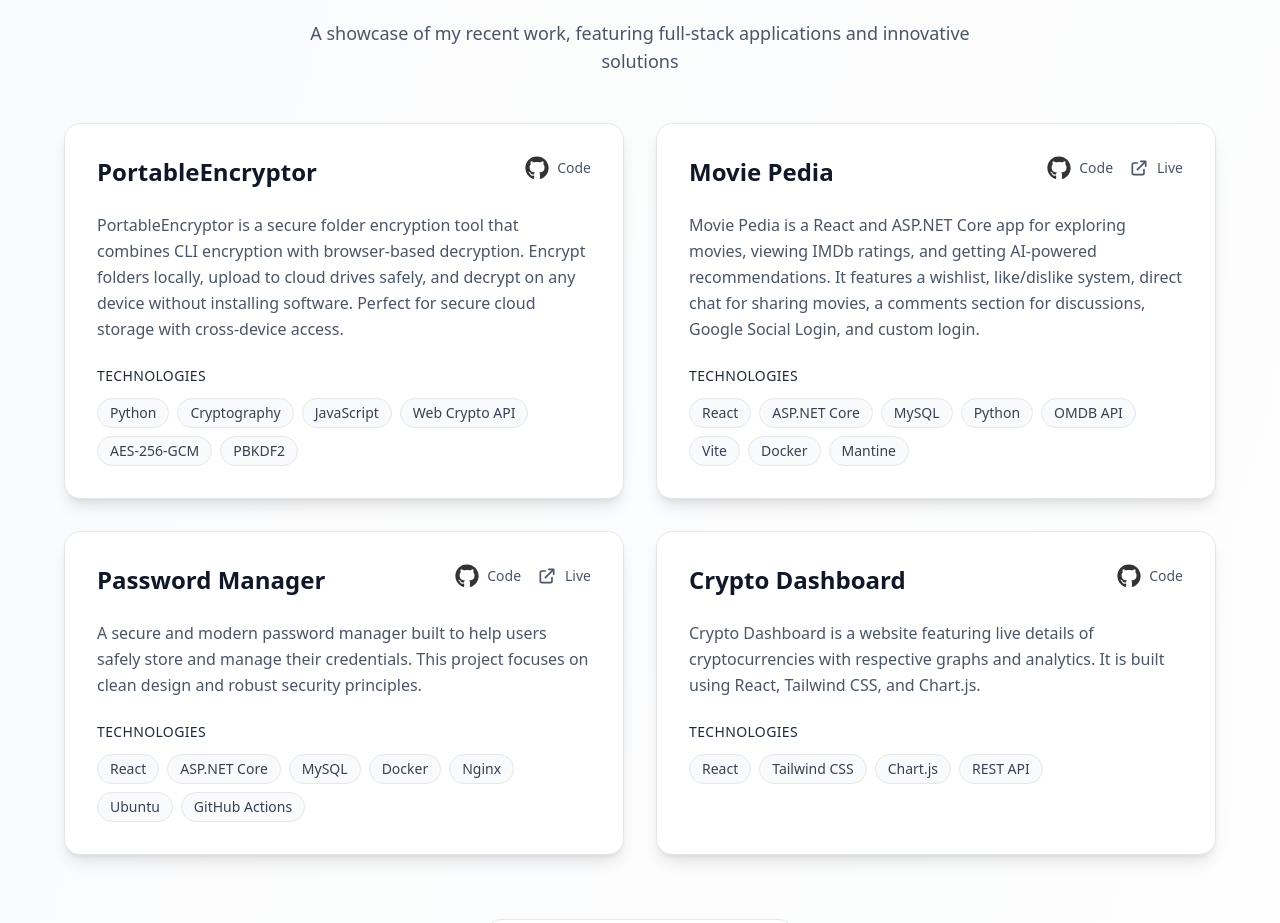
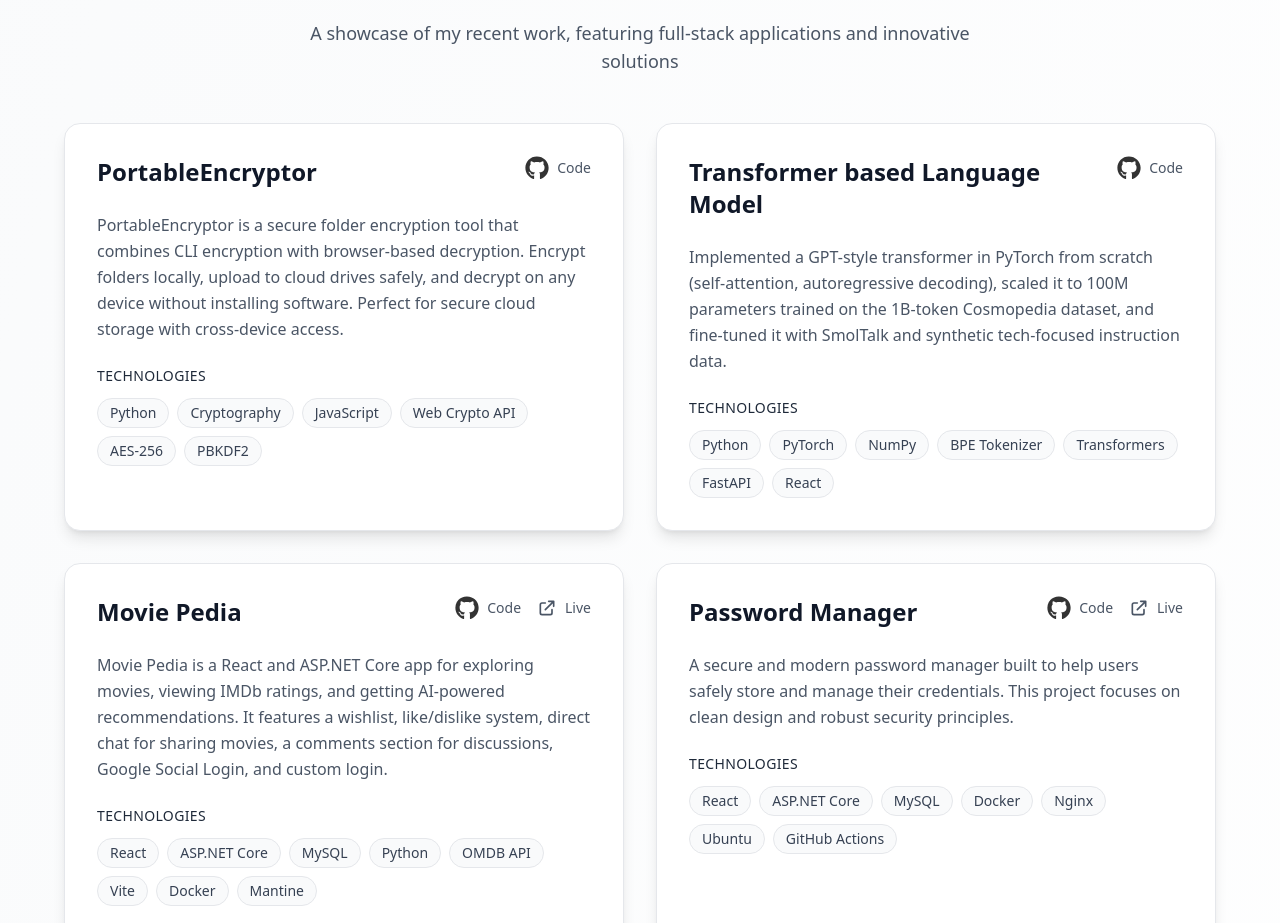
Before and after one commit to Viraj2313/portfolio, a React (Vite) app: page / in a window 1280 px wide. Shown: the part 1180-2103 px from the top of the page. Built offline with nearby package versions, Linux system fonts and the light colour scheme.

Commit message:
updated resume, new project details added

```diff
--- a/src/pages/Projects.jsx
+++ b/src/pages/Projects.jsx
@@ -13,8 +13,23 @@ const Projects = () => {
         "Cryptography",
         "JavaScript",
         "Web Crypto API",
-        "AES-256-GCM",
+        "AES-256",
         "PBKDF2",
+      ],
+    },
+    {
+      name: "Transformer based Language Model",
+      description: `Implemented a GPT-style transformer in PyTorch from scratch (self-attention, autoregressive decoding), scaled it to 100M parameters trained on the 1B-token Cosmopedia dataset, and fine-tuned it with SmolTalk and synthetic tech-focused instruction data.`,
+      gitHubLink: "https://github.com/Viraj2313/gpt-model",
+      livePreview: "",
+      techStack: [
+        "Python",
+        "PyTorch",
+        "NumPy",
+        "BPE Tokenizer",
+        "Transformers",
+        "FastAPI",
+        "React",
       ],
     },
     {
```
Also changed, not shown: public/resume.jpg.
